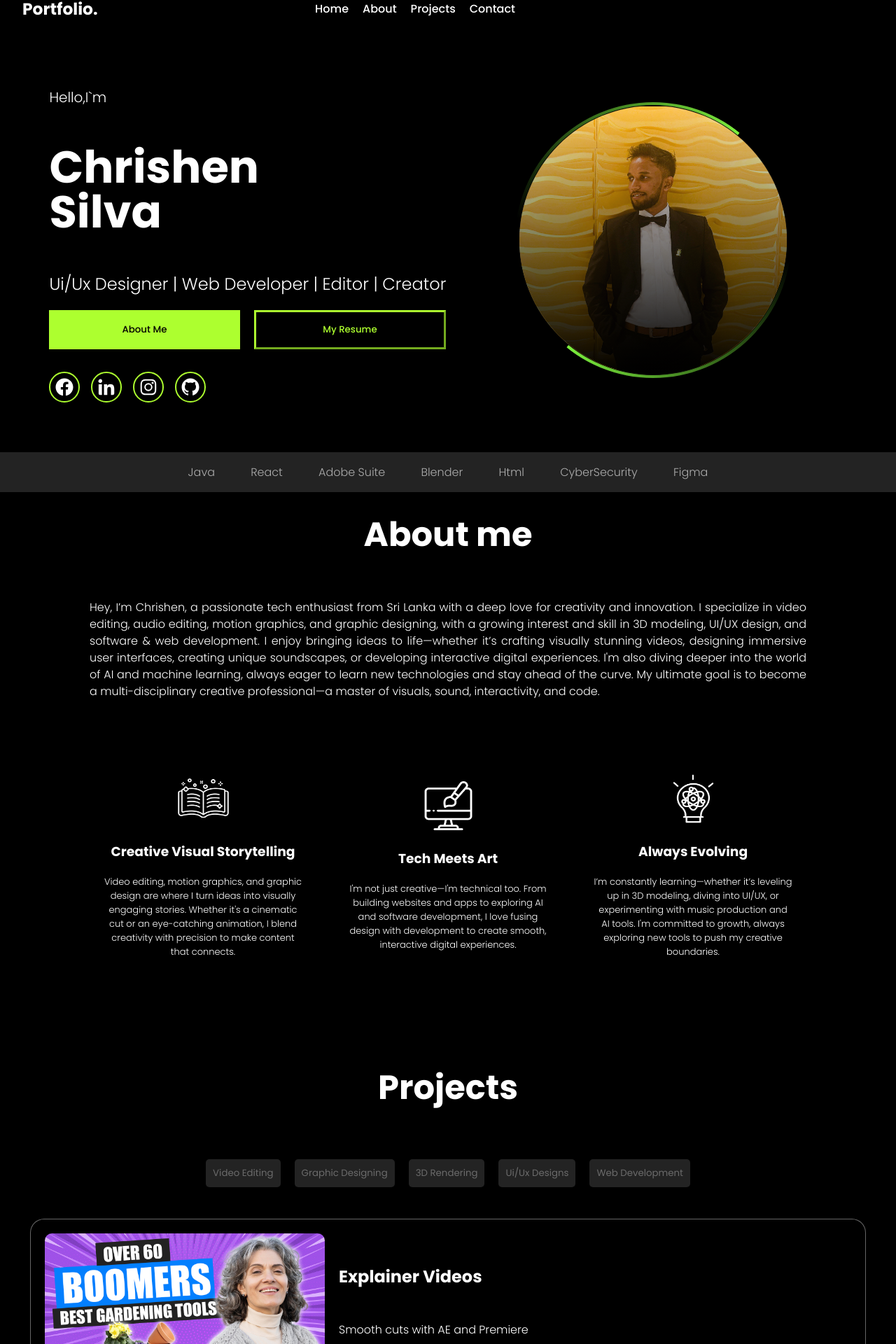
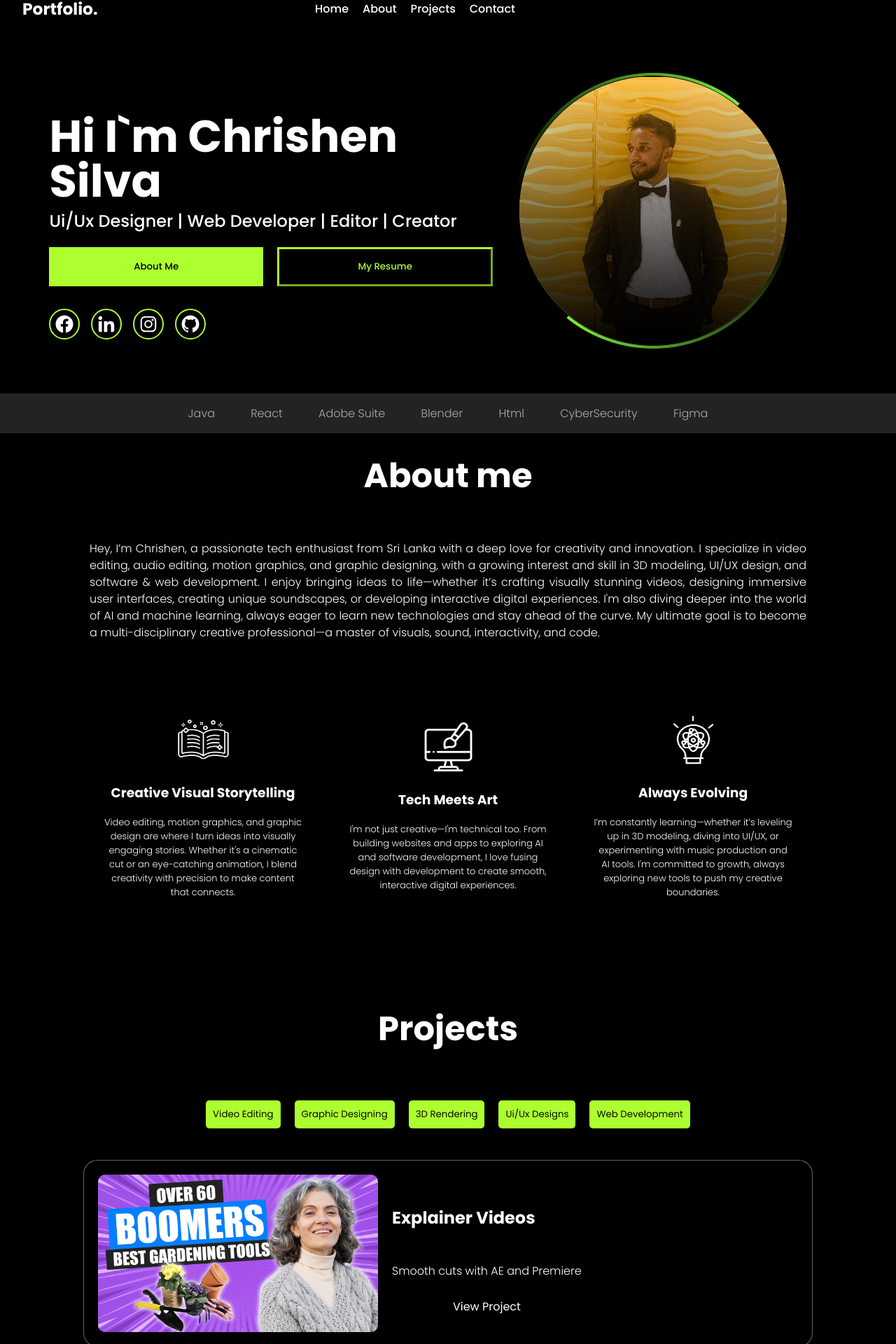
Before and after one commit to chrishensilva/Portfolio, a React (Vite) app: page / in a window 1280 px wide. Shown: the part 18-1938 px from the top of the page at 70% size. Built offline with nearby package versions, Linux system fonts and the light colour scheme; the HTML template or start-up script is replaced by a standard one.

Commit message:
Updated project

```diff
--- a/src/Home.jsx
+++ b/src/Home.jsx
@@ -43,9 +43,9 @@ function Home()
             <div className='head' data-aos="fade">
                 <div className='textcontent'>
                     <div className='title'>
-                        <p>Hello,I`m</p>
+                        {/*<p>Hello,I`m</p>*/}
                     </div>
-                    <h1 className='myname'>Chrishen <br></br>Silva</h1>
+                    <h1 className='myname'>Hi I`m Chrishen Silva</h1>
                     <div className='home-info'>
                         {/*<p>I`m a</p> <h2>Ui/Ux Designer | Web Developer | Editor | Creator
                         </h2>*/}
--- a/src/index.css
+++ b/src/index.css
@@ -4,7 +4,7 @@ html, body {
     box-sizing: border-box;
     scroll-behavior: smooth;
     color: white;
-    font-family: 'Poppins', sans-serif;
+    font-family: 'Poppins';
     background-color: rgba(0, 0, 0, 0.970);
     overflow-x: hidden; /* Important fix */
 }
@@ -75,6 +75,7 @@ a{
 }
 .myname
 {
+    margin-bottom: -2%;
     line-height: 1;
     font-size: clamp(2rem, 5vw, 4rem);
     font-family: 'Poppins', sans-serif;
@@ -437,7 +438,7 @@ p
     border: solid 1px rgba(255, 255, 255, 0.397);
     display: flex; /* horizontal layout */
     background-color: rgb(0, 0, 0);
-    width: 90%;
+    width: 1000px;
     margin: 20px auto;
     border-radius: 20px;
     padding: 20px;
@@ -478,9 +479,9 @@ p
 {
     border-radius: 5px;
     padding: 10px;
-    background-color:rgba(37, 37, 37, 0.97);
+    background-color:greenyellow;
     border: none;
-    color: rgba(109, 109, 109, 0.97);
+    color: rgba(0, 0, 0, 0.97);
     font-family: 'Poppins', sans-serif;
     transition: transform 0.3s ease;
     transition: box-shadow 0.3s ease;
@@ -625,7 +626,7 @@ p
 
 .role
 {
-    font-weight: 100;
+    font-weight: 500;
 }
 
 .home-img
```
